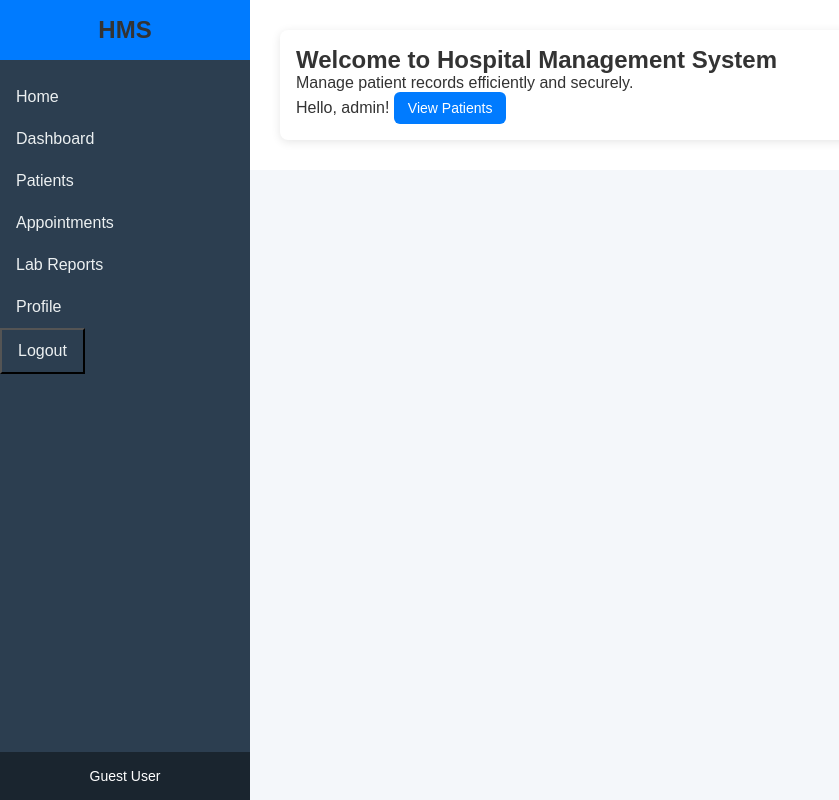
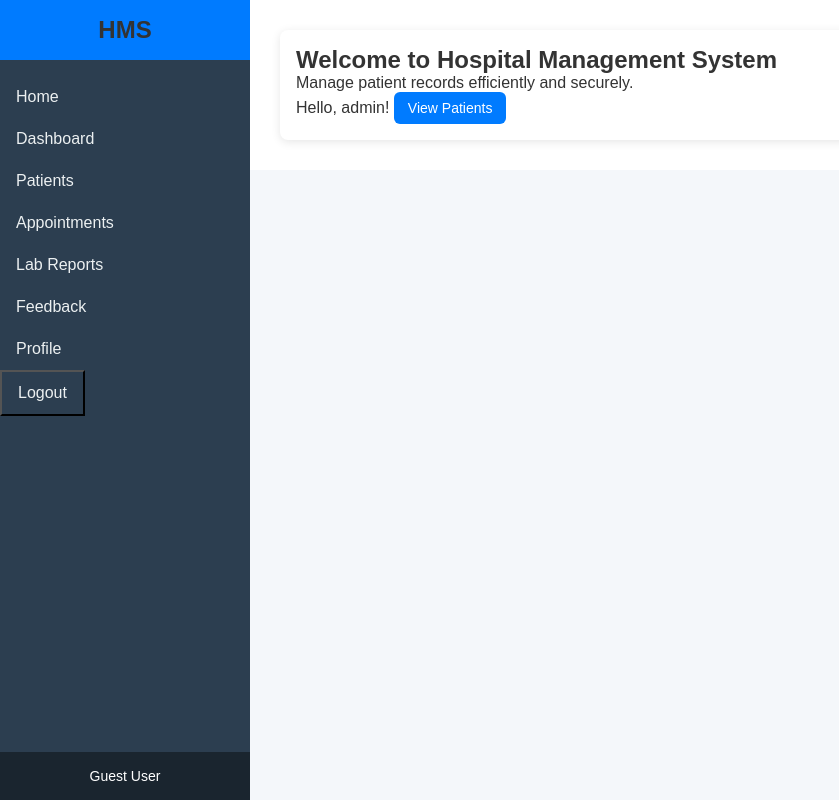
Before and after one commit to kamalsubedi167/Hospital-management-system, a Django app: page / in a window 1280 px wide. Shown: the whole page, without its empty margins (0-839 px from the left). Run offline with Django 5.2, Linux system fonts and the light colour scheme; a user stored in the database is signed in.

Commit message:
Day 24: Implemented user feedback system and finalized documentation

```diff
--- a/core/urls.py
+++ b/core/urls.py
@@ -29,4 +29,7 @@ urlpatterns = [
     path('notification/<int:id>/mark_read/', views.mark_notification_read, name='mark_notification_read'),
     path('appointments/export/', views.export_appointments_csv, name='export_appointments_csv'),
     path('patients/export/', views.export_patients_csv, name='export_patients_csv'),
+    path('feedback/', views.feedback_list, name='feedback_list'),
+    path('feedback/submit/', views.submit_feedback, name='submit_feedback'),
+    path('feedback/resolve/<int:id>/', views.resolve_feedback, name='resolve_feedback'),
 ]
--- a/core/views.py
+++ b/core/views.py
@@ -1,7 +1,7 @@
 from django.shortcuts import render, redirect, get_object_or_404
 from django.contrib.auth.decorators import login_required, user_passes_test
-from .models import Patient, Doctor, Appointment, Medicine, LabReport, Billing, Diagnosis, Notification
-from .forms import PatientForm, DoctorForm, AppointmentForm, MedicineForm, LabReportForm, BillingForm
+from .models import Patient, Doctor, Appointment, Medicine, LabReport, Billing, Diagnosis, Notification,Feedback
+from .forms import PatientForm, DoctorForm, AppointmentForm, MedicineForm, LabReportForm, BillingForm, FeedbackForm
 from django.db.models import Q, Count
 from django.utils import timezone
 from datetime import date, timedelta, datetime
@@ -544,7 +544,7 @@ def lab_report_list(request):
 @user_passes_test(is_admin)
 def add_lab_report(request):
     if request.method == 'POST':
-        form = LabReportForm(request.POST)
+        form = LabReportForm(request.POST,request.FILES)
         if form.is_valid():
             form.save()
             return redirect('lab_report_list')
@@ -557,7 +557,7 @@ def add_lab_report(request):
 def update_lab_report(request, id):
     lab_report = get_object_or_404(LabReport, id=id)
     if request.method == 'POST':
-        form = LabReportForm(request.POST, instance=lab_report)
+        form = LabReportForm(request.POST,request.FILES, instance=lab_report)
         if form.is_valid():
             form.save()
             return redirect('lab_report_list')
@@ -662,3 +662,40 @@ def mark_notification_read(request, id):
     print(f"After update: Notification {notification.id}, is_read = {notification.is_read}")
     messages.success(request, "Notification marked as read.")
     return redirect('dashboard')
+
+@login_required
+@user_passes_test(is_admin_or_doctor)
+def feedback_list(request):
+    if request.user.groups.filter(name='Admin').exists():
+        feedbacks = Feedback.objects.all().order_by('-created_at')
+    else:
+        feedbacks = Feedback.objects.filter(user=request.user).order_by('-created_at')
+    return render(request, 'feedback_list.html', {'feedbacks': feedbacks})
+
+@login_required
+@user_passes_test(is_admin_or_doctor)
+def submit_feedback(request):
+    if request.method == 'POST':
+        form = FeedbackForm(request.POST)
+        if form.is_valid():
+            feedback = form.save(commit=False)
+            feedback.user = request.user
+            feedback.save()
+            messages.success(request, "Feedback submitted successfully.")
+            return redirect('feedback_list')
+        else:
+            messages.error(request, "Please correct the errors in the form.")
+    else:
+        form = FeedbackForm()
+    return render(request, 'submit_feedback.html', {'form': form})
+
+@login_required
+@user_passes_test(is_admin)
+def resolve_feedback(request, id):
+    feedback = get_object_or_404(Feedback, id=id)
+    if request.method == 'POST':
+        feedback.is_resolved = True
+        feedback.save()
+        messages.success(request, "Feedback marked as resolved.")
+        return redirect('feedback_list')
+    return render(request, 'feedback_list.html', {'feedbacks': Feedback.objects.all()})
--- a/templates/base.html
+++ b/templates/base.html
@@ -28,6 +28,7 @@
                         <a href="{% url 'billing_list' %}" class="sidebar-link">Billing</a>
                     {% endif %}
                     <a href="{% url 'lab_report_list' %}" class="sidebar-link">Lab Reports</a>
+                    <a href="{% url 'feedback_list' %}" class="sidebar-link">Feedback</a>
                     <a href="{% url 'profile' %}" class="sidebar-link">Profile</a>
                     <button onclick="document.getElementById('logout-form').submit()" class="sidebar-link sidebar-button">Logout</button>
                     <form id="logout-form" method="post" action="{% url 'logout' %}" style="display: none;">
```
Also changed, not shown: core/forms.py (+32 -1 lines), core/models.py (+16 -0 lines), templates/feedback_list.html (added, +55 -0 lines), templates/submit_feedback.html (added, +14 -0 lines), core/migrations/0016_feedback.py (added), db.sqlite3, docs/README.md, media/lab_reports/1.jpg (added), media/lab_reports/1740438676201.jpeg (added), media/lab_reports/1742456133455.jpeg (added), media/lab_reports/1_nwgW0Wv.jpg (added), media/lab_reports/2024-Dec-15_11-26-15_pm.png (added), media/lab_reports/482290647_644414814951549_2069398386638333606_n.jpg (added), media/lab_reports/d0d79a1d-b829-4a54-b5d6-4638653e9ea0.png (added), 1 other file.
